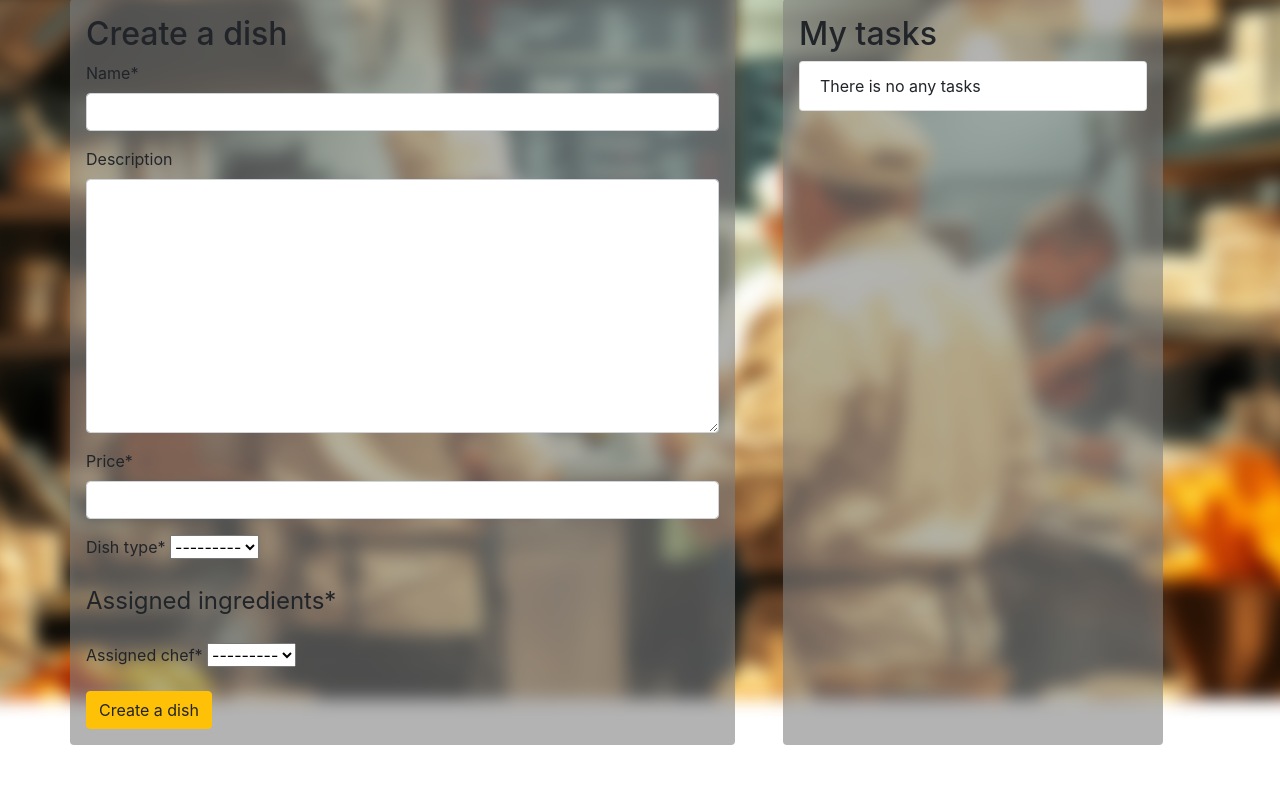
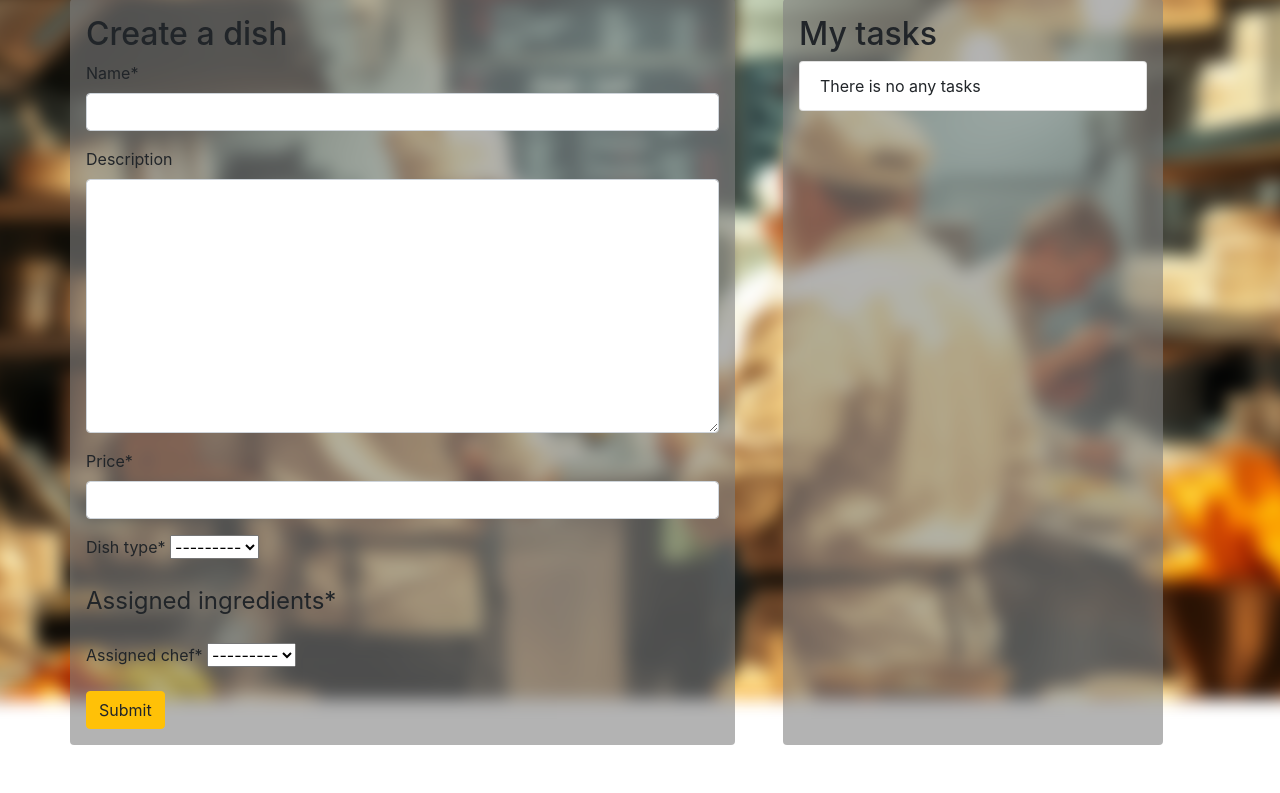
Before and after one commit to Dogober/restaurant-kitchen-service, a Django app: page /staff/1/ in a window 1280 px wide. Shown: the part 121-914 px from the top of the page. Run offline with Django 5.2, Linux system fonts and the light colour scheme; the visitor is signed in with stand-in values (Sample User, id 1); data comes from the database, SQL or seed files in the repository; data that the repository does not hold is empty; some libraries are stand-ins or nearby versions.

Commit message:
chnage button value into staff_detail.html from Create a dish to Submit

```diff
--- a/templates/kitchen/staff_detail.html
+++ b/templates/kitchen/staff_detail.html
@@ -9,7 +9,7 @@
         <form method="post" novalidate>
           {% csrf_token %}
           {{ form|crispy}}
-          <button type="submit" class="btn btn-warning">Create a dish</button>
+          <button type="submit" class="btn btn-warning">Submit</button>
         </form>
       </div>
       <div class="col-md-4 bg-default rounded p-3">
```
